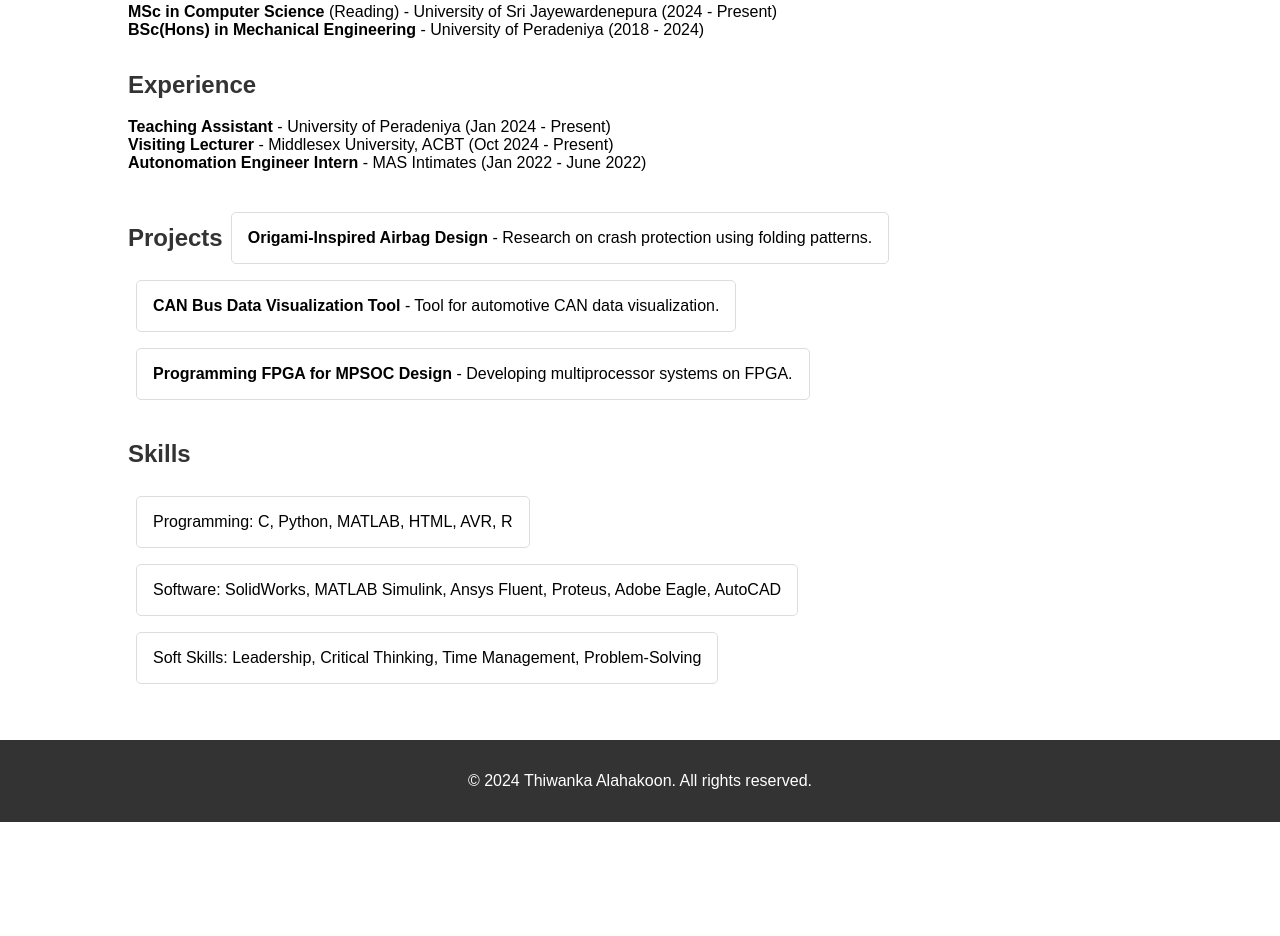
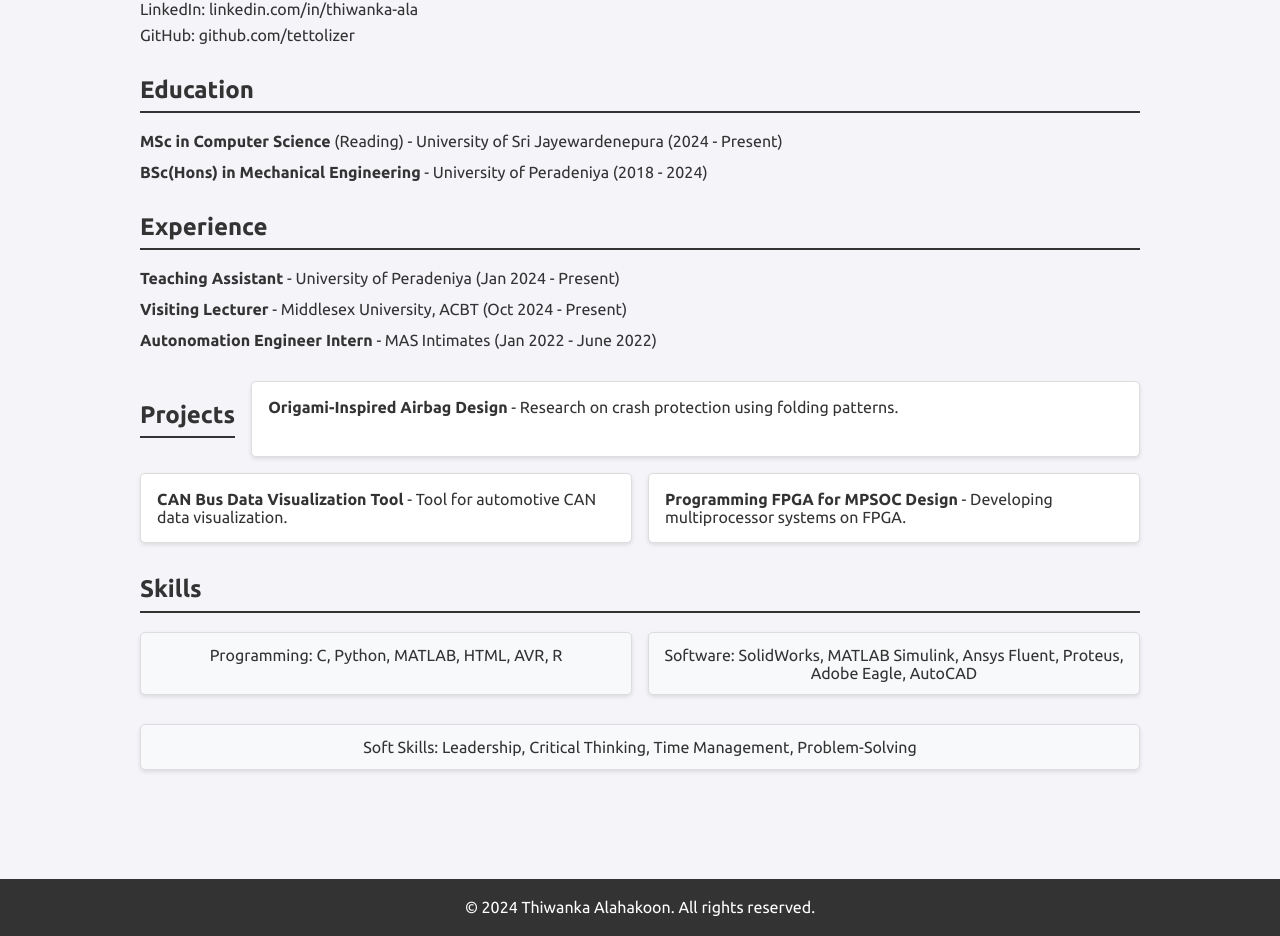
Before and after one commit to tettolizer/Portfolio, a plain HTML site: page index.html in a window 1280 px wide. Shown: the part 495-1431 px from the top of the page. Before the commit the page ends 1317 px from the top, so only its background shows below. Drawn offline with Linux system fonts and the light colour scheme.

Commit message:
Add files via upload

```diff
--- a/index.html
+++ b/index.html
@@ -4,18 +4,12 @@
     <meta charset="UTF-8">
     <meta name="viewport" content="width=device-width, initial-scale=1.0">
     <title>Thiwanka Alahakoon | Portfolio</title>
-    <style>
-        body { font-family: Arial, sans-serif; margin: 0; padding: 0; }
-        header { background-color: #333; color: white; padding: 1em; text-align: center; }
-        .container { width: 80%; margin: auto; padding: 1em; }
-        .section { margin-bottom: 2em; }
-        h2 { color: #333; }
-        ul { list-style-type: none; padding: 0; }
-        .contact a { color: #333; text-decoration: none; }
-        .projects, .skills ul { display: flex; flex-wrap: wrap; }
-        .projects div, .skills li { margin: 0.5em; padding: 1em; border: 1px solid #ddd; border-radius: 5px; }
-        footer { text-align: center; padding: 1em; background-color: #333; color: white; }
-    </style>
+
+    <!-- Link to Ubuntu font -->
+    <link href="https://fonts.googleapis.com/css2?family=Ubuntu:wght@300;400;500;700&display=swap" rel="stylesheet">
+
+    <!-- Link to external CSS file -->
+    <link rel="stylesheet" href="style.css">
 </head>
 <body>
 
--- /dev/null
+++ b/style.css
@@ -0,0 +1,122 @@
+/* General Styles */
+body {
+    font-family: 'Ubuntu', sans-serif;
+    margin: 0;
+    padding: 0;
+    background-color: #f4f4f9;
+    color: #333;
+}
+
+header {
+    background-color: #333;
+    color: white;
+    padding: 2em;
+    text-align: center;
+}
+
+header h1 {
+    margin: 0;
+    font-size: 2.5em;
+}
+
+header p {
+    font-size: 1.2em;
+    margin-top: 0.5em;
+}
+
+.container {
+    width: 80%;
+    max-width: 1000px;
+    margin: auto;
+    padding: 2em 0;
+}
+
+.section {
+    margin-bottom: 2em;
+}
+
+h2 {
+    color: #333;
+    border-bottom: 2px solid #333;
+    padding-bottom: 0.3em;
+    margin-bottom: 0.8em;
+}
+
+p {
+    line-height: 1.6;
+}
+
+/* Contact Section */
+.contact ul {
+    list-style-type: none;
+    padding: 0;
+}
+
+.contact ul li {
+    margin: 0.5em 0;
+}
+
+.contact a {
+    color: #333;
+    text-decoration: none;
+}
+
+.contact a:hover {
+    text-decoration: underline;
+}
+
+/* Education and Experience Sections */
+ul {
+    list-style-type: none;
+    padding: 0;
+}
+
+ul li {
+    margin-bottom: 0.8em;
+}
+
+/* Projects Section */
+.projects {
+    display: flex;
+    flex-wrap: wrap;
+    gap: 1em;
+}
+
+.projects div {
+    flex: 1 1 45%;
+    background-color: #fff;
+    padding: 1em;
+    border: 1px solid #ddd;
+    border-radius: 5px;
+    box-shadow: 0 2px 4px rgba(0, 0, 0, 0.1);
+}
+
+/* Skills Section */
+.skills ul {
+    display: flex;
+    flex-wrap: wrap;
+    gap: 1em;
+}
+
+.skills li {
+    background-color: #f8f9fa;
+    border: 1px solid #ddd;
+    padding: 0.8em;
+    border-radius: 5px;
+    flex: 1 1 30%;
+    text-align: center;
+    box-shadow: 0 2px 4px rgba(0, 0, 0, 0.1);
+}
+
+/* Footer */
+footer {
+    text-align: center;
+    padding: 1em;
+    background-color: #333;
+    color: white;
+    margin-top: 2em;
+}
+
+footer p {
+    margin: 0;
+}
```
